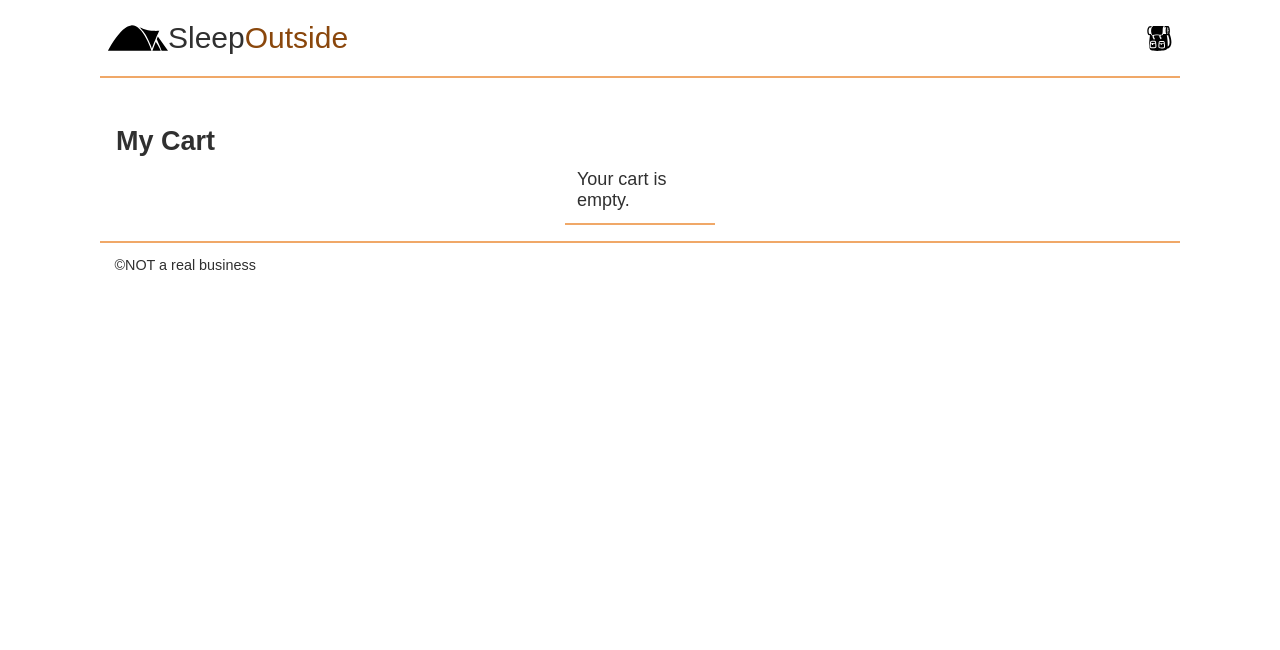
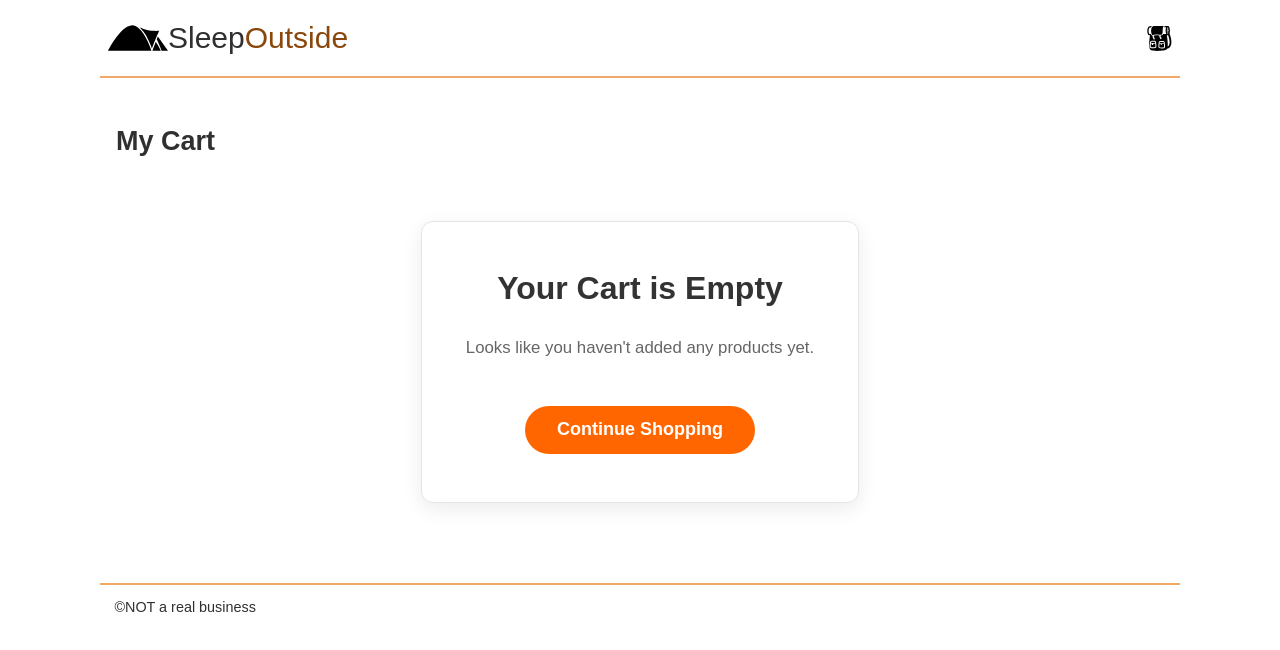
Before and after one commit to kminchakpu/wdd330, a website: page src/cart/index.html in a window 1280 px wide. Drawn offline with Linux system fonts and the light colour scheme.

Commit message:
Empty card CSS
Styled the message in the empty cart to be displayed on a card

```diff
--- a/src/css/style.css
+++ b/src/css/style.css
@@ -241,6 +241,60 @@ button {
   grid-column: 3;
 }
 
+/* Empty Cart */
+
+.empty-cart-card {
+  list-style: none;
+  max-width: 550px;
+  margin: 4rem auto;
+  padding: 3rem 2rem;
+  text-align: center;
+  background: #fff;
+  border: 1px solid #e5e5e5;
+  border-radius: 12px;
+  box-shadow: 0 6px 20px rgba(0, 0, 0, 0.08);
+}
+
+.empty-cart-logo {
+  width: 80px;
+  margin-bottom: 1rem;
+}
+
+.empty-cart-card h2 {
+  margin: 0 0 1rem;
+  font-size: 2rem;
+  color: #333;
+}
+
+.empty-cart-card p {
+  margin-bottom: 2rem;
+  color: #666;
+  font-size: 1.05rem;
+  line-height: 1.6;
+}
+
+.empty-cart-card .continue-shopping,
+.empty-cart-card .continue-shopping:link,
+.empty-cart-card .continue-shopping:visited {
+  display: inline-block;
+  padding: 0.85rem 2rem;
+  background: #ff6600;
+  color: #fff;
+  text-decoration: none;
+  font-weight: 600;
+  border-radius: 999px;
+  transition: all 0.3s ease;
+}
+
+.empty-cart-card .continue-shopping:hover {
+  background: #e65c00;
+  transform: translateY(-2px);
+}
+
+.empty-cart-card .continue-shopping:active {
+  transform: translateY(0);
+}
+
 @media screen and (min-width: 500px) {
   body {
     max-width: 1080px;
--- a/src/js/cart.js
+++ b/src/js/cart.js
@@ -9,8 +9,12 @@ function renderCartContents() {
   // Display a message if the cart is empty.
  if (cartItems.length === 0) {
   productList.innerHTML = `
-      <li class="cart-card divider">
-        <p>Your cart is empty.</p>
+    <li class="empty-cart-card">
+      <h2>Your Cart is Empty</h2>
+      <p>Looks like you haven't added any products yet.</p>
+      <a href="../product_listing/index.html" class="continue-shopping">
+        Continue Shopping
+      </a>
     </li>
   `;
   return;
```
Lines whose indentation alone changed are shown as unchanged.
